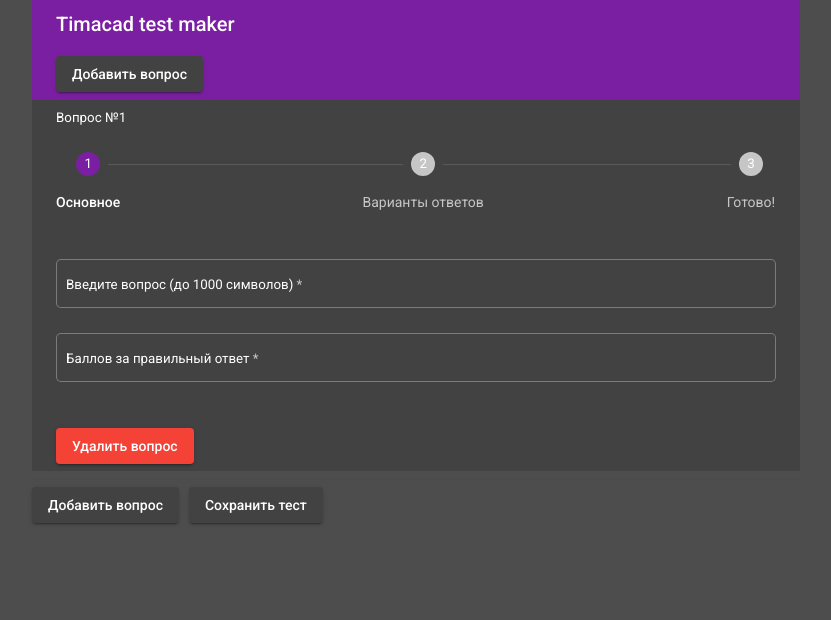
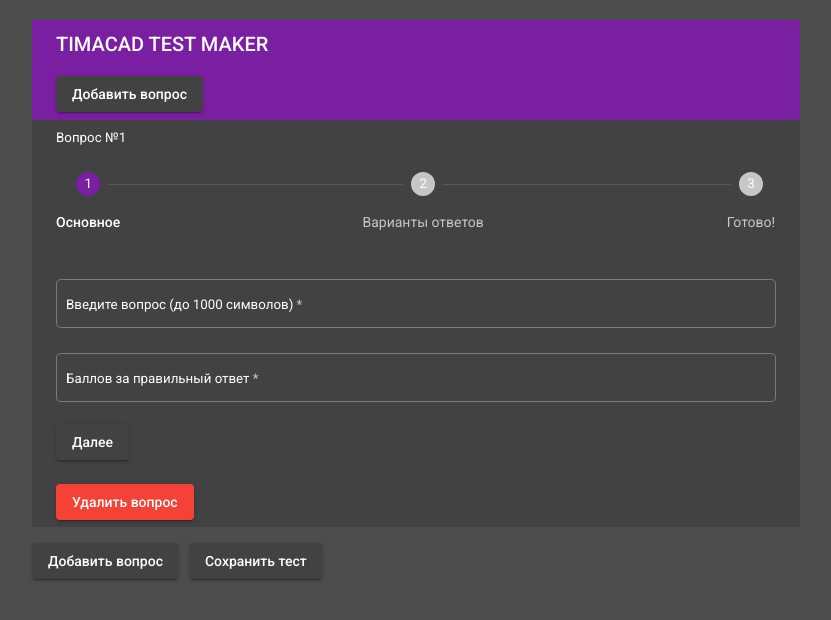
Before and after one commit to foebk/tester-tool, an Angular app in the folder tester-tool-frontend/: page /test-maker-component in a window 1280 px wide. Both pictures are taken after a click on the button "Добавить вопрос". Shown: the top 620 px of the page, without its empty margins (224-1055 px from the left). Built offline with nearby package versions, Linux system fonts and the light colour scheme.

Commit message:
[Frontend / Test maker] Step-control for first step completed

```diff
--- a/tester-tool-frontend/src/app/app.module.ts
+++ b/tester-tool-frontend/src/app/app.module.ts
@@ -12,6 +12,7 @@ import {MatFormFieldModule} from "@angular/material/form-field";
 import {MatInputModule} from "@angular/material/input";
 import {MatCheckboxModule} from "@angular/material/checkbox";
 import {MatIconModule} from "@angular/material/icon";
+import {FormsModule, ReactiveFormsModule} from "@angular/forms";
 
 @NgModule({
   declarations: [
@@ -28,7 +29,9 @@ import {MatIconModule} from "@angular/material/icon";
     MatFormFieldModule,
     MatInputModule,
     MatCheckboxModule,
-    MatIconModule
+    MatIconModule,
+    FormsModule,
+    ReactiveFormsModule
   ],
   providers: [],
   bootstrap: [AppComponent]
--- a/tester-tool-frontend/src/app/models/question.ts
+++ b/tester-tool-frontend/src/app/models/question.ts
@@ -4,8 +4,6 @@ export class Question {
   text: string;
   answers: Answer[];
   points: number;
-  severalAnswers: boolean;
-
 
   constructor() {
     this.text = null;
--- a/tester-tool-frontend/src/app/test-maker/test-maker.component.css
+++ b/tester-tool-frontend/src/app/test-maker/test-maker.component.css
@@ -1,3 +1,14 @@
+html, body {
+  height: 100%;
+}
+
+#container {
+  background: #4d4d4d;
+  margin-left: auto;
+  margin-right: auto;
+  overflow: hidden;
+}
+
 body {
   background-color: #4d4d4d;
 }
@@ -88,6 +99,8 @@ table {
   text-align: center;
   font-size: 12pt;
   padding-bottom: -20%;
+  width: 100%;
+  word-break: break-word;
 }
 
 .save-test {
--- a/tester-tool-frontend/src/app/test-maker/test-maker.component.html
+++ b/tester-tool-frontend/src/app/test-maker/test-maker.component.html
@@ -1,37 +1,47 @@
 <body>
+<div id="container">
+  <br>
   <div class="tester-main-class">
-  <div class="header"><h2>Timacad test maker</h2>
+    <div class="header"><h2>TIMACAD TEST MAKER</h2>
       <button mat-raised-button (click)="newQuestion()">Добавить вопрос</button>
     </div>
     <div class="questionMaker" *ngFor="let question of questions">
       <div class="question-namer">Вопрос №{{questions.indexOf(question) + 1}}</div>
       <mat-horizontal-stepper labelPosition="bottom" linear>
-      <mat-step>
+        <mat-step [stepControl]="firstFormGroups[questions.indexOf(question)]">
+          <form [formGroup]="firstFormGroups[questions.indexOf(question)]">
             <ng-template matStepLabel>Основное</ng-template>
             <br>
             <mat-form-field appearance="outline">
               <mat-label>Введите вопрос (до 1000 символов)</mat-label>
-          <input #question_name maxlength="1000" (change)="question.text=question_name.value" matInput required>
+              <input #question_name maxlength="1000" value={{question.text}}
+                     (change)="question.text=question_name.value" matInput required
+                     formControlName="questionCtrlName">
             </mat-form-field>
             <mat-form-field appearance="outline">
               <mat-label>Баллов за правильный ответ</mat-label>
-          <input maxlength="3" #question_points (change)="setQuestionPoints(question_points.value, question)" matInput
-                 required>
+              <input maxlength="3" #question_points (change)="setQuestionPoints(question_points.value, question)"
+                     matInput
+                     required formControlName="questionCtrlPoints" type="number">
             </mat-form-field>
+            <button mat-raised-button matStepperNext>Далее</button>
+          </form>
         </mat-step>
         <mat-step label="Варианты ответов">
           <table class="answer-table">
             <div *ngFor="let answer of question.answers">
+              <form>
                 <tr>
                   <td class="answer-text">
                     <mat-form-field appearance="outline">
                       <mat-label>Введите вариант ответа (до 200 символов)</mat-label>
                       <input class="answer-input" maxlength="200" matInput #answerText
-                         (change)="answer.text=answerText.value">
+                             (change)="answer.text=answerText.value" required>
                     </mat-form-field>
                   </td>
                   <td>
-                <mat-icon class="remove-icon" (click)="question.answers.splice(question.answers.indexOf(answer), 1)">
+                    <mat-icon class="remove-icon"
+                              (click)="question.answers.splice(question.answers.indexOf(answer), 1)">
                       close
                     </mat-icon>
                   </td>
@@ -41,6 +51,7 @@
                 </mat-checkbox>
                 <br>
                 <br>
+              </form>
             </div>
           </table>
           <button mat-raised-button color="primary" (click)="addAnswer(question)">Добавить вариант ответа</button>
@@ -50,7 +61,9 @@
             <mat-icon color="accent" [inline]="true">done_outline</mat-icon>
             <div class="done-text"><p color="accent">Готово!</p></div>
             <br>
-          <div class="done-discription">Вопрос "{{question.text}}" создан. <br> Вы можете его изменить, воспользовавшись навигацией ниже</div>
+            <div class="done-discription"><p>Вопрос <i>"{{question.text}}"</i> создан. <br> Вы можете его изменить,
+              воспользовавшись навигацией ниже</p>
+            </div>
           </div>
         </mat-step>
       </mat-horizontal-stepper>
@@ -62,4 +75,6 @@
     <button mat-raised-button *ngIf="questions.length>0" (click)="newQuestion()">Добавить вопрос</button>
     <button class="save-test" mat-raised-button>Сохранить тест</button>
   </div>
+  <br>
+</div>
 </body>
--- a/tester-tool-frontend/src/app/test-maker/test-maker.component.ts
+++ b/tester-tool-frontend/src/app/test-maker/test-maker.component.ts
@@ -1,6 +1,7 @@
-import { Component, OnInit } from '@angular/core';
+import {Component, OnInit} from '@angular/core';
 import {Question} from '../models/question';
 import {Answer} from '../models/answer';
+import {FormBuilder, FormGroup, Validators} from '@angular/forms';
 
 @Component({
   selector: 'app-test-maker',
@@ -10,16 +11,26 @@ import {Answer} from '../models/answer';
 export class TestMakerComponent implements OnInit {
 
   questions: Question[];
+  firstFormGroups: FormGroup[];
+  secondFormGroups: FormGroup[];
 
-  constructor() { }
+  // tslint:disable-next-line:variable-name
+  constructor(private _formBuilder: FormBuilder) {
+  }
 
   ngOnInit(): void {
     this.questions = [];
+    this.firstFormGroups = [];
+    this.secondFormGroups = [];
   }
 
   newQuestion(): void {
     const question = new Question();
     question.answers = [new Answer(), new Answer()];
+    this.firstFormGroups.push(this._formBuilder.group({
+      questionCtrlName: ['', Validators.required],
+      questionCtrlPoints: ['', Validators.required]
+    }));
     this.questions.push(question);
     console.log(this.questions);
   }
@@ -30,6 +41,9 @@ export class TestMakerComponent implements OnInit {
   }
 
   addAnswer(question: Question): void {
+    this.secondFormGroups.push(this._formBuilder.group({
+      answerCtrlName: ['', Validators.required]
+    }));
     question.answers.push(new Answer());
   }
 
```
Lines whose indentation alone changed are shown as unchanged.
